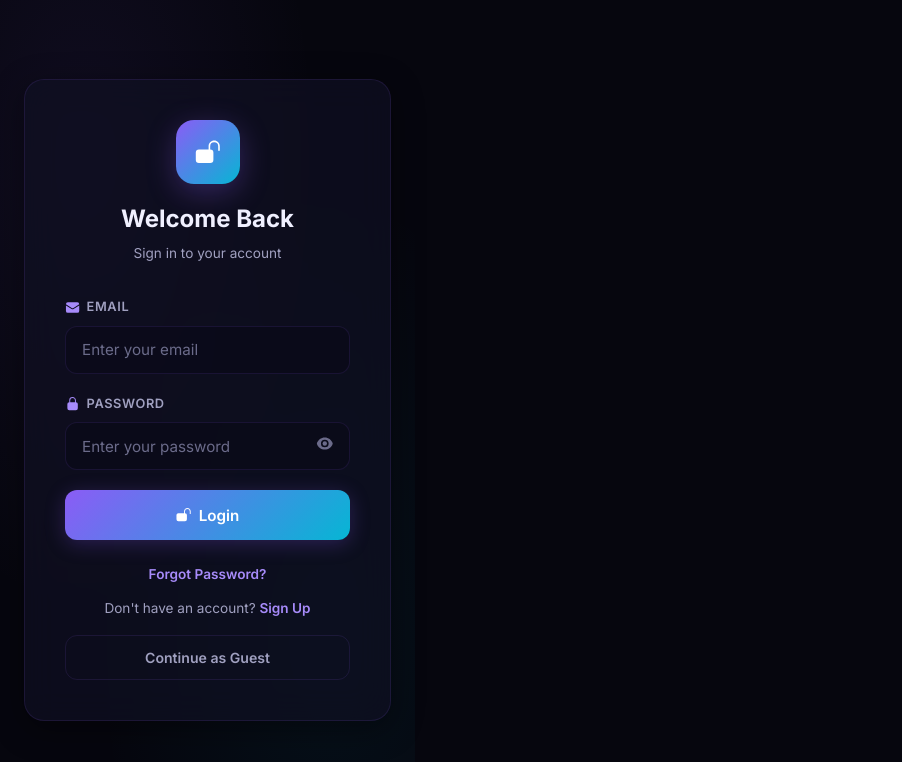
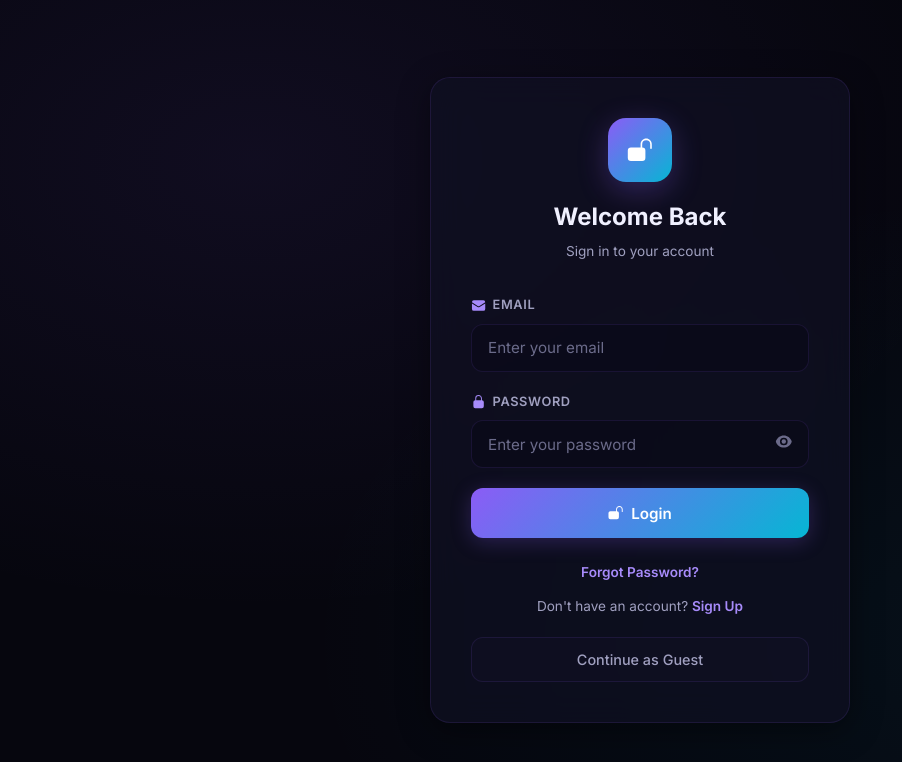
Before and after one commit to Kabi09/Dynamic-QR, a React (Vite) app in the folder client/: page /login in a window 1280 px wide. Shown: the top 762 px of the page, without its empty margins (0-902 px from the left). Built offline with nearby package versions, Linux system fonts and the light colour scheme; no server answers.

Commit message:
Fix auth page centering on desktop, style guest button

```diff
--- a/client/src/index.css
+++ b/client/src/index.css
@@ -1093,12 +1093,18 @@ body {
   display: flex;
   align-items: center;
   justify-content: center;
+  width: 100vw;
   min-height: 100vh;
   padding: 1.5rem;
+  position: fixed;
+  top: 0;
+  left: 0;
   background:
     radial-gradient(ellipse at 20% 20%, rgba(139, 92, 246, 0.08) 0%, transparent 50%),
     radial-gradient(ellipse at 80% 80%, rgba(6, 182, 212, 0.06) 0%, transparent 50%),
     var(--bg-primary);
+  z-index: 100;
+  overflow-y: auto;
 }
 
 .auth-card {
@@ -1257,7 +1263,29 @@ body {
 
 .guest-btn {
   width: 100%;
-  margin-top: 0.25rem;
+  margin-top: 0.5rem;
+  padding: 0.8rem 1.2rem;
+  border-radius: var(--radius-md);
+  border: 1px solid var(--border-color);
+  background: var(--bg-card);
+  color: var(--text-secondary);
+  font-size: 0.9rem;
+  font-weight: 500;
+  font-family: inherit;
+  cursor: pointer;
+  display: flex;
+  align-items: center;
+  justify-content: center;
+  gap: 0.5rem;
+  transition: all var(--transition-base);
+}
+
+.guest-btn:hover {
+  border-color: var(--accent-purple);
+  background: var(--gradient-glow);
+  color: var(--text-primary);
+  transform: translateY(-1px);
+  box-shadow: 0 4px 15px rgba(139, 92, 246, 0.1);
 }
 
 /* ===== USER INFO (Sidebar) ===== */
```
